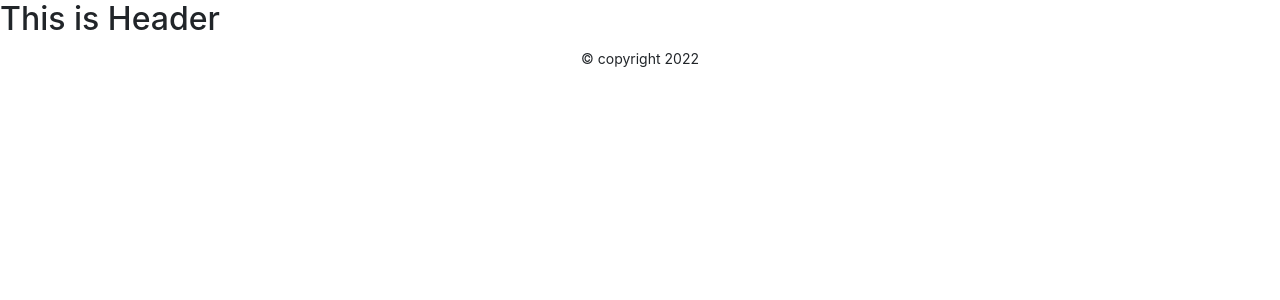
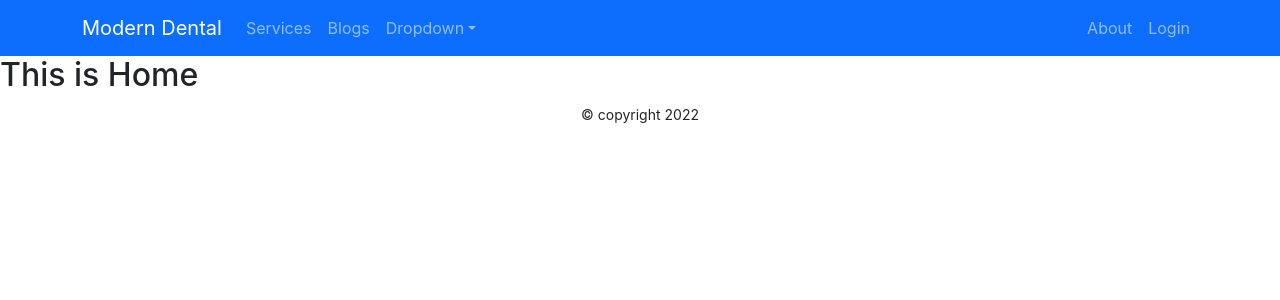
Before and after one commit to bulbul-rasel/Modern-dental-service, a React (Create React App) app: page / in a window 1280 px wide. Shown: the top 300 px of the page. Built offline with nearby package versions, Linux system fonts and the light colour scheme.

Commit message:
Navbar Done

```diff
--- a/src/App.js
+++ b/src/App.js
@@ -1,4 +1,6 @@
+import { Route, Routes } from 'react-router-dom';
 import './App.css';
+import Home from './Pages/Home/Home/Home';
 import Footer from './Pages/Shared/Footer/Footer';
 import Header from './Pages/Shared/Header/Header';
 
@@ -6,6 +8,9 @@
   return (
     <div>
       <Header />
+      <Routes>
+        <Route path='/' element={<Home />}></Route>
+      </Routes>
       <Footer />
 
     </div>
--- a/src/Pages/Shared/Header/Header.js
+++ b/src/Pages/Shared/Header/Header.js
@@ -1,10 +1,41 @@
 import React from 'react';
+import { Link } from "react-router-dom";
+import { Container, Nav, Navbar, NavDropdown } from 'react-bootstrap';
 
 const Header = () => {
     return (
-        <div>
-            <h2>This is Header</h2>
-        </div>
+        <>
+            <Navbar collapseOnSelect expand="lg" bg="primary" sticky='top' variant="dark">
+                <Container>
+                    <Navbar.Brand as={Link} to="/">
+                        Modern Dental
+                    </Navbar.Brand>
+                    <Navbar.Toggle aria-controls="responsive-navbar-nav" />
+                    <Navbar.Collapse id="responsive-navbar-nav">
+                        <Nav className="me-auto">
+                            <Nav.Link href="home#services">Services</Nav.Link>
+                            <Nav.Link href="home#blogs">Blogs</Nav.Link>
+                            <NavDropdown title="Dropdown" id="collasible-nav-dropdown">
+                                <NavDropdown.Item href="#action/3.1">Action</NavDropdown.Item>
+                                <NavDropdown.Item href="#action/3.2">Another action</NavDropdown.Item>
+                                <NavDropdown.Item href="#action/3.3">Something</NavDropdown.Item>
+                                <NavDropdown.Divider />
+                                <NavDropdown.Item href="#action/3.4">Separated link</NavDropdown.Item>
+                            </NavDropdown>
+                        </Nav>
+                        <Nav>
+                            <Nav.Link to="about">About</Nav.Link>
+
+
+
+                            <Nav.Link to="login">
+                                Login
+                            </Nav.Link>
+                        </Nav>
+                    </Navbar.Collapse>
+                </Container>
+            </Navbar>
+        </>
     );
 };
 
```
